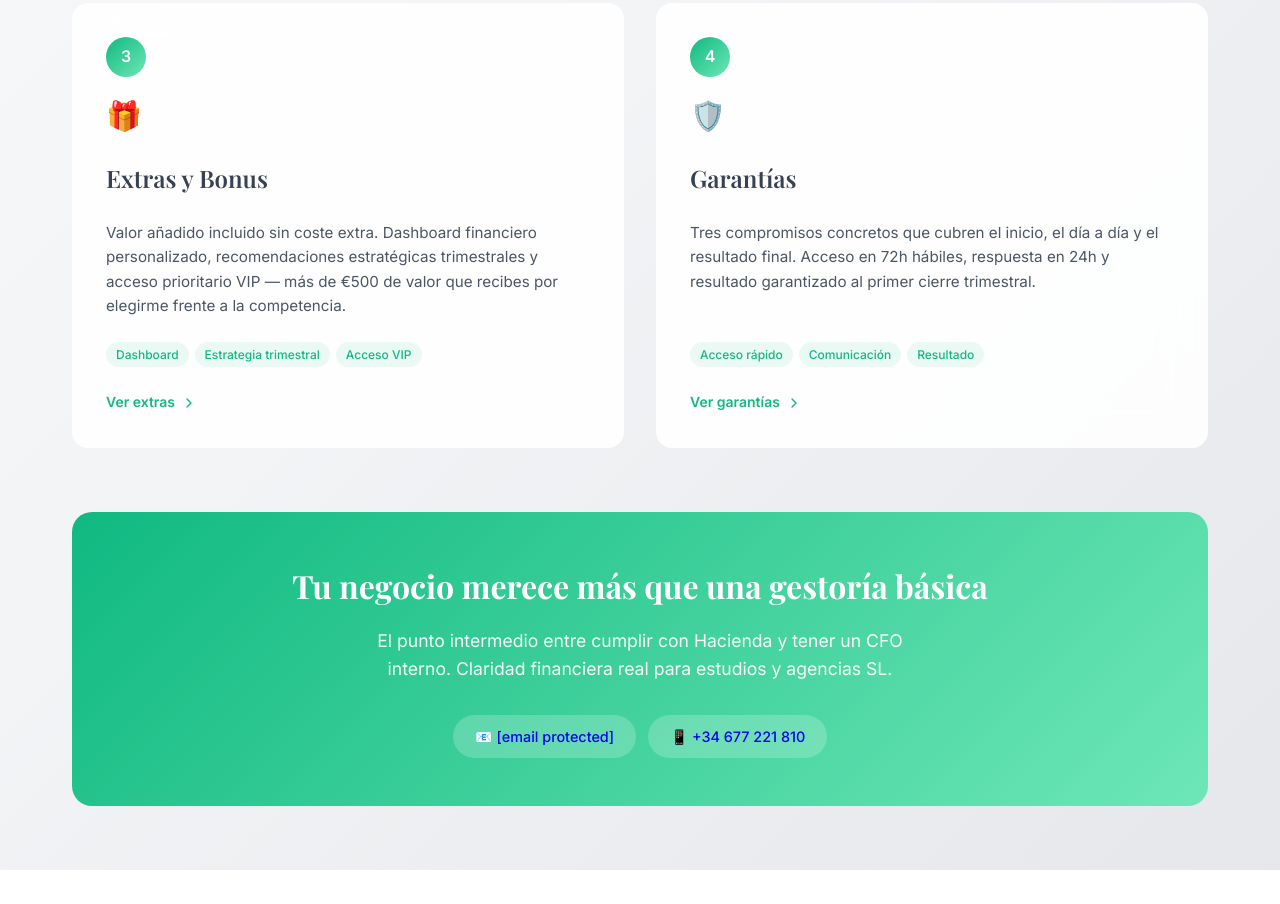
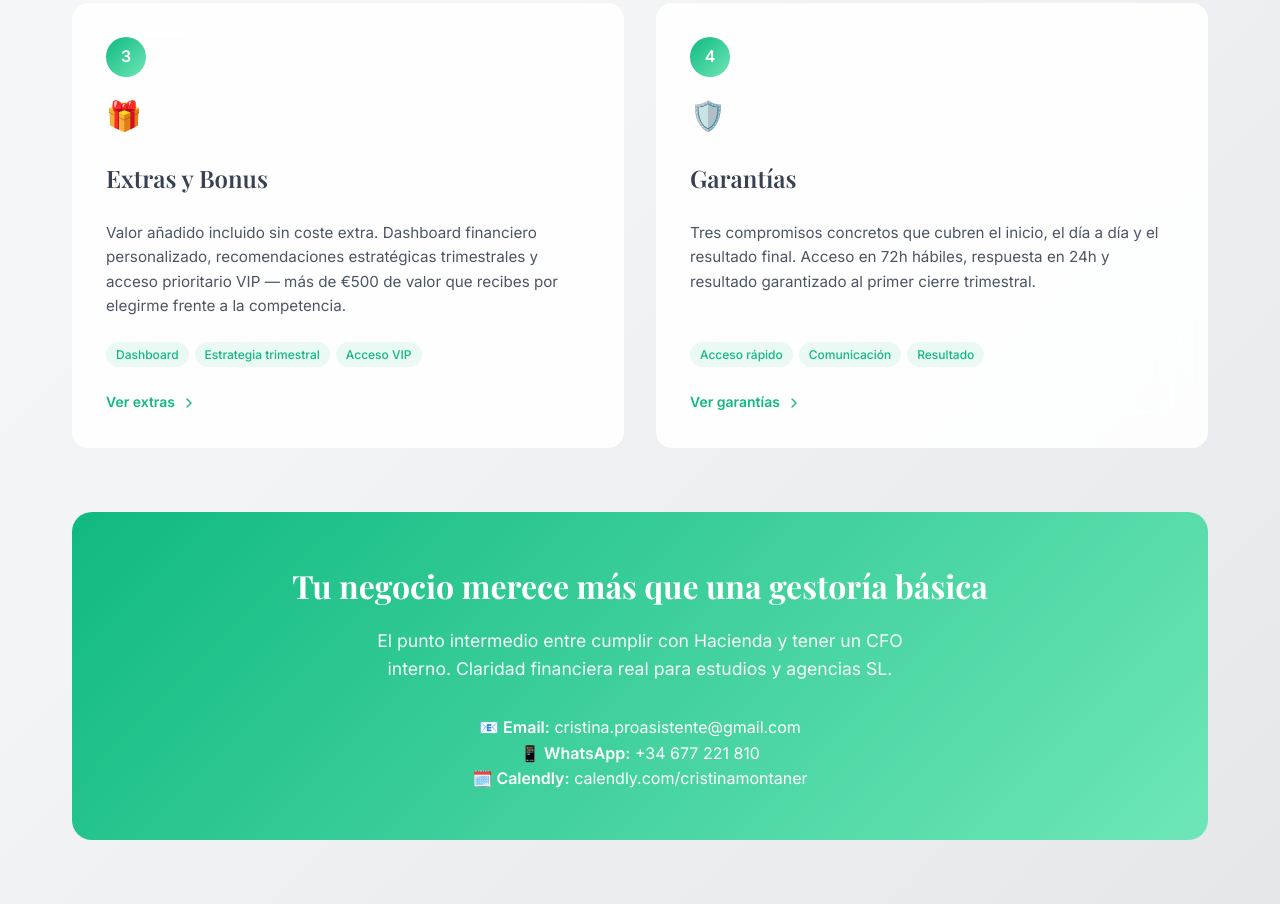
Before and after one commit to cristinamontaner/Desafio2.5, a plain HTML site: page index.html in a window 1280 px wide. Shown: the part 892-1796 px from the top of the page. Before the commit the page ends 1762 px from the top, so only its background shows below. Drawn offline with nearby package versions, Linux system fonts and the light colour scheme.

Commit message:
Update index.html

```diff
--- a/index.html
+++ b/index.html
@@ -410,6 +410,8 @@
                 Claridad financiera real para estudios y agencias SL.
             </p>
             <div class="cta-pills">
-                <a href="/cdn-cgi/l/email-protection#a6c5d4cfd5d2cfc8c788d6d4c9c7d5cfd5d2c3c8d2c3e6c1cbc7cfca88c5c9cb" class="cta-pill">📧 <span class="__cf_email__" data-cfemail="284b5a415b5c41464906585a47495b415b5c4d465c4d684f45494144064b4745">[email&#160;protected]</span></a>
-                <a href="tel:+34677221810" class="cta-pill">📱 +34 677 221 810</a>
-                <a href="https://calendly.com/cristi
+            <div class="cta-contact">
+                <strong>📧 Email:</strong> cristina.proasistente@gmail.com<br>
+                <strong>📱 WhatsApp:</strong> +34 677 221 810<br>
+                <strong>🗓️ Calendly:</strong> calendly.com/cristinamontaner
+            </div>
```
